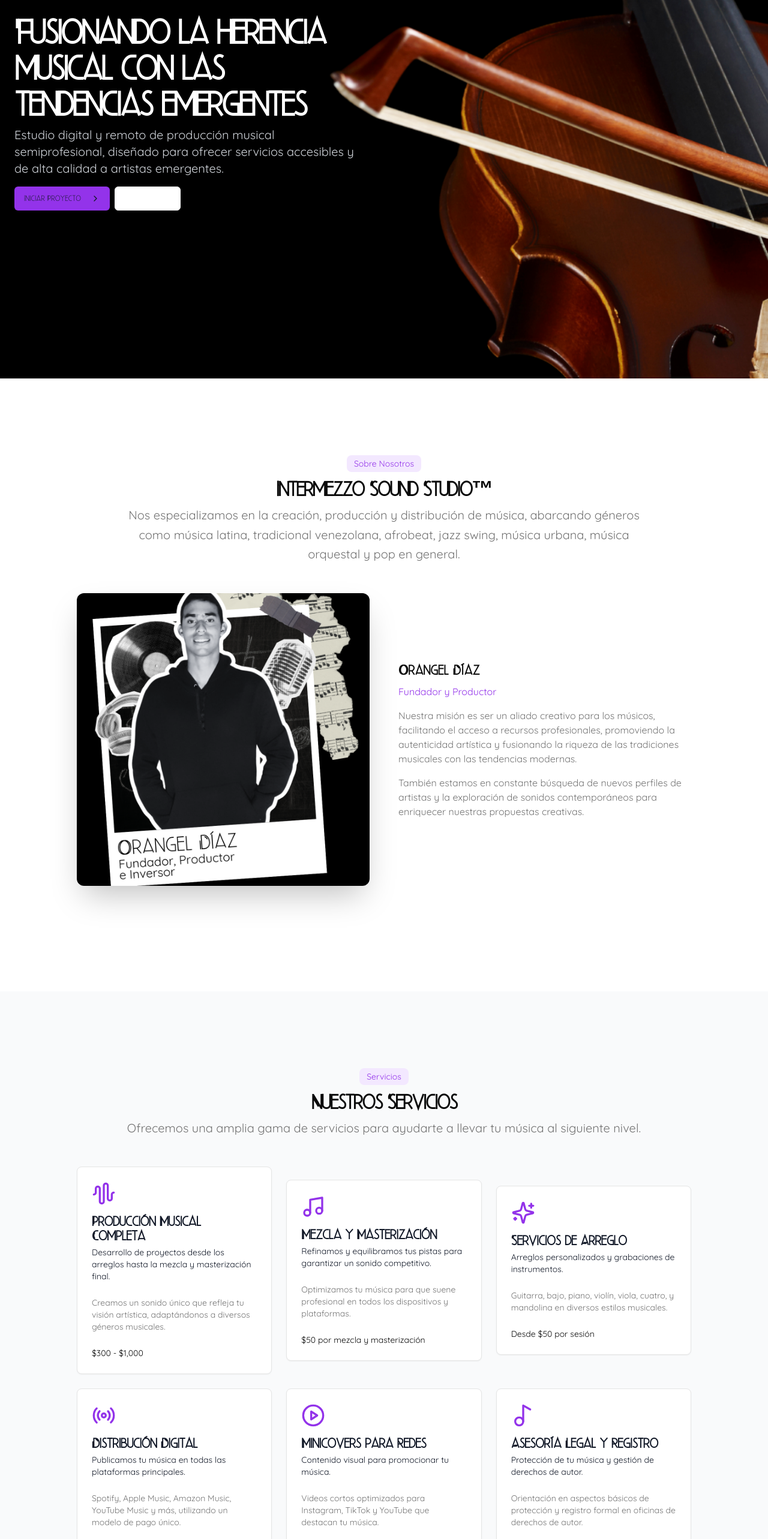
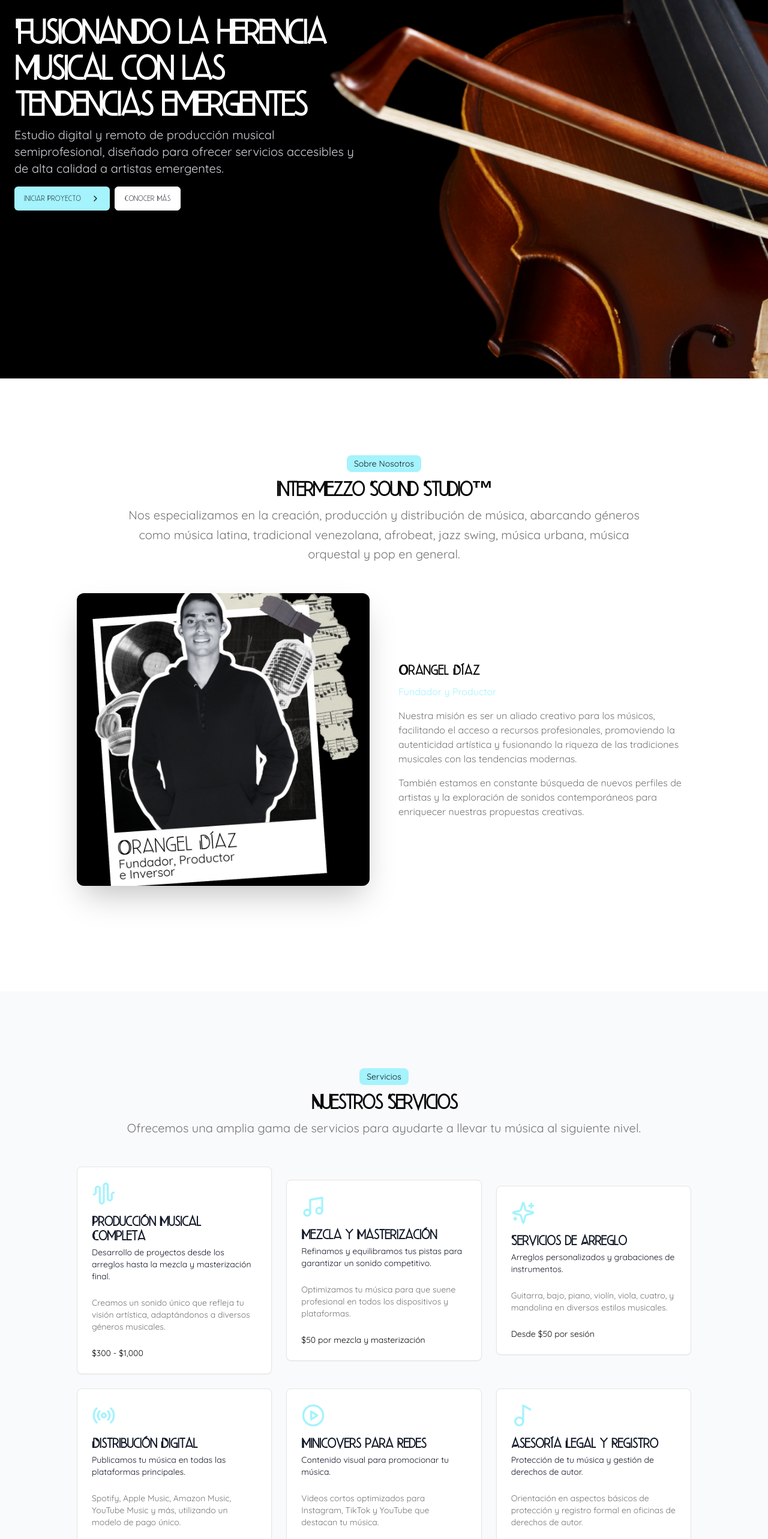
Before and after one commit to tulio-salvatierra/intermezzo, a Next.js app in the folder intermezzo/: page / in a window 1280 px wide. Shown: the part 234-2800 px from the top of the page at 60% size. Built offline with nearby package versions, Linux system fonts and the light colour scheme.

Commit message:
update LandingPage component to change hover colors and button styles; enhance visual consistency with a cyan color scheme

```diff
--- a/intermezzo/app/page.tsx
+++ b/intermezzo/app/page.tsx
@@ -43,25 +43,25 @@ export default function LandingPage() {
           <nav className="hidden md:flex gap-6">
             <Link
               href="#services"
-              className="text-sm font-medium hover:text-purple-600 transition-colors"
+              className="text-sm font-medium hover:text-cyan-200 transition-colors"
             >
               Servicios
             </Link>
             <Link
               href="#process"
-              className="text-sm font-medium hover:text-purple-600 transition-colors"
+              className="text-sm font-medium hover:text-cyan-200 transition-colors"
             >
               Proceso
             </Link>
             <Link
               href="#pricing"
-              className="text-sm font-medium hover:text-purple-600 transition-colors"
+              className="text-sm font-medium hover:text-cyan-200 transition-colors"
             >
               Precios
             </Link>
             <Link
               href="#contact"
-              className="text-sm font-medium hover:text-purple-600 transition-colors"
+              className="text-sm font-medium hover:text-cyan-200 transition-colors"
             >
               Contacto
             </Link>
@@ -73,7 +73,7 @@ export default function LandingPage() {
             >
               Iniciar Proyecto
             </Link>
-            <Button className="bg-purple-600 hover:bg-purple-700">
+            <Button className="bg-cyan-200 hover:bg-cyan-900 hover:text-white text-gray-900">
               Contactar
             </Button>
           </div>
@@ -97,13 +97,13 @@ export default function LandingPage() {
                   </p>
                 </div>
                 <div className="flex flex-col gap-2 min-[400px]:flex-row">
-                  <Button className="bg-purple-600 hover:bg-purple-700">
+                  <Button className="bg-cyan-200 hover:bg-cyan-900">
                     Iniciar Proyecto
                     <ChevronRight className="ml-2 h-4 w-4" />
                   </Button>
                   <Button
                     variant="outline"
-                    className="text-white border-white hover:bg-white/10"
+                    className="text-gray-900 border-white hover:bg-white/10 hover:text-white"
                   >
                     Conocer Más
                   </Button>
@@ -118,7 +118,7 @@ export default function LandingPage() {
           <div className="container px-4 md:px-6">
             <div className="flex flex-col items-center justify-center space-y-4 text-center">
               <div className="space-y-2">
-                <div className="inline-block rounded-lg bg-purple-100 dark:bg-purple-900 px-3 py-1 text-sm text-purple-600 dark:text-purple-300">
+                <div className="inline-block rounded-lg bg-cyan-200 dark:bg-cyan-200 px-3 py-1 text-sm text-gray-900 dark:text-gray-900">
                   <span>Sobre Nosotros</span>
                 </div>
                 <h2 className="text-3xl font-bold tracking-tighter md:text-4xl">
@@ -143,7 +143,7 @@ export default function LandingPage() {
               <div className="flex flex-col justify-center space-y-4">
                 <div className="space-y-2">
                   <h3 className="text-2xl font-bold">Orangel Díaz</h3>
-                  <p className="text-purple-600 font-medium">
+                  <p className="text-cyan-200 font-medium">
                     Fundador y Productor
                   </p>
                 </div>
@@ -171,7 +171,7 @@ export default function LandingPage() {
           <div className="container px-4 md:px-6">
             <div className="flex flex-col items-center justify-center space-y-4 text-center">
               <div className="space-y-2">
-                <div className="inline-block rounded-lg bg-purple-100 dark:bg-purple-900 px-3 py-1 text-sm text-purple-600 dark:text-purple-300">
+                <div className="inline-block rounded-lg bg-cyan-200 dark:bg-cyan-900 px-3 py-1 text-sm text-gray-900 dark:text-gray-900">
                   <span>Servicios</span>
                 </div>
                 <h2 className="text-3xl font-bold tracking-tighter md:text-4xl">
@@ -186,7 +186,7 @@ export default function LandingPage() {
             <div className="mx-auto grid max-w-5xl items-center gap-6 py-12 md:grid-cols-2 lg:grid-cols-3">
               <Card>
                 <CardHeader>
-                  <Waveform className="h-10 w-10 text-purple-600 mb-2" />
+                  <Waveform className="h-10 w-10 text-cyan-200 mb-2" />
                   <CardTitle>Producción Musical Completa</CardTitle>
                   <CardDescription>
                     Desarrollo de proyectos desde los arreglos hasta la mezcla y
@@ -205,7 +205,7 @@ export default function LandingPage() {
               </Card>
               <Card>
                 <CardHeader>
-                  <Music className="h-10 w-10 text-purple-600 mb-2" />
+                  <Music className="h-10 w-10 text-cyan-200 mb-2" />
                   <CardTitle>Mezcla y Masterización</CardTitle>
                   <CardDescription>
                     Refinamos y equilibramos tus pistas para garantizar un
@@ -226,7 +226,7 @@ export default function LandingPage() {
               </Card>
               <Card>
                 <CardHeader>
-                  <Sparkles className="h-10 w-10 text-purple-600 mb-2" />
+                  <Sparkles className="h-10 w-10 text-cyan-200 mb-2" />
                   <CardTitle>Servicios de Arreglo</CardTitle>
                   <CardDescription>
                     Arreglos personalizados y grabaciones de instrumentos.
@@ -244,7 +244,7 @@ export default function LandingPage() {
               </Card>
               <Card>
                 <CardHeader>
-                  <Radio className="h-10 w-10 text-purple-600 mb-2" />
+                  <Radio className="h-10 w-10 text-cyan-200 mb-2" />
                   <CardTitle>Distribución Digital</CardTitle>
                   <CardDescription>
                     Publicamos tu música en todas las plataformas principales.
@@ -264,7 +264,7 @@ export default function LandingPage() {
               </Card>
               <Card>
                 <CardHeader>
-                  <PlayCircle className="h-10 w-10 text-purple-600 mb-2" />
+                  <PlayCircle className="h-10 w-10 text-cyan-200 mb-2" />
                   <CardTitle>Minicovers para Redes</CardTitle>
                   <CardDescription>
                     Contenido visual para promocionar tu música.
@@ -284,7 +284,7 @@ export default function LandingPage() {
               </Card>
               <Card>
                 <CardHeader>
-                  <Music2 className="h-10 w-10 text-purple-600 mb-2" />
+                  <Music2 className="h-10 w-10 text-cyan-200 mb-2" />
                   <CardTitle>Asesoría Legal y Registro</CardTitle>
                   <CardDescription>
                     Protección de tu música y gestión de derechos de autor.
```
